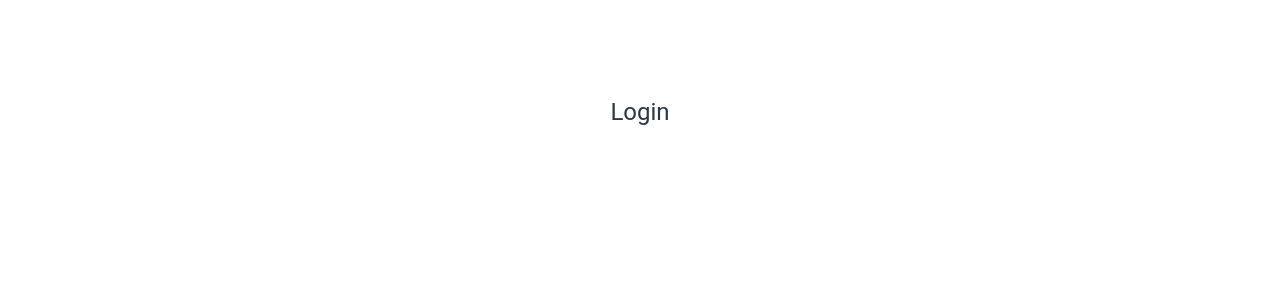
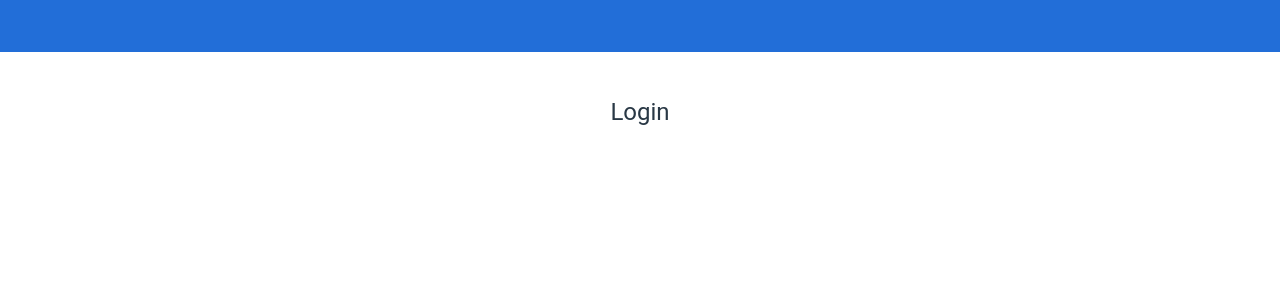
Before and after one commit to Gabriel-16n5/uTask-Trainee, a React (Vite) app: page / in a window 1280 px wide. Shown: the top 300 px of the page. Built offline with nearby package versions, Linux system fonts and the light colour scheme.

Commit message:
create a simple navbar for login and register

```diff
--- /dev/null
+++ b/src/components/SimpleNavBar.jsx
@@ -0,0 +1,17 @@
+import styled from "styled-components"
+
+export default function SimpleNavBar() {
+    return (
+        <SimpleNav></SimpleNav>
+    )
+}
+
+const SimpleNav = styled.div`
+    background-color: #226ED8;
+    width: 100%;
+    height: 52px;
+    position: fixed;
+    top: 0;
+    left: 0;
+    z-index: 1000;
+`
--- a/src/pages/SignInPage.jsx
+++ b/src/pages/SignInPage.jsx
@@ -1,9 +1,11 @@
 import styled from "styled-components"
 import React from "react"
+import SimpleNavBar from "../components/SimpleNavBar";
 
 export default function SignInPage() {
   return (
     <PageContainer>
+      <SimpleNavBar/>
       <Title>Login</Title>
     </PageContainer>
   )
--- a/src/pages/SignUpPage.jsx
+++ b/src/pages/SignUpPage.jsx
@@ -1,9 +1,11 @@
 import styled from "styled-components"
 import React from "react"
+import SimpleNavBar from "../components/SimpleNavBar";
 
 export default function SignUpPage() {
     return (
       <PageContainer>
+        <SimpleNavBar/>
         <Title>registro</Title>
       </PageContainer>
     )
```
